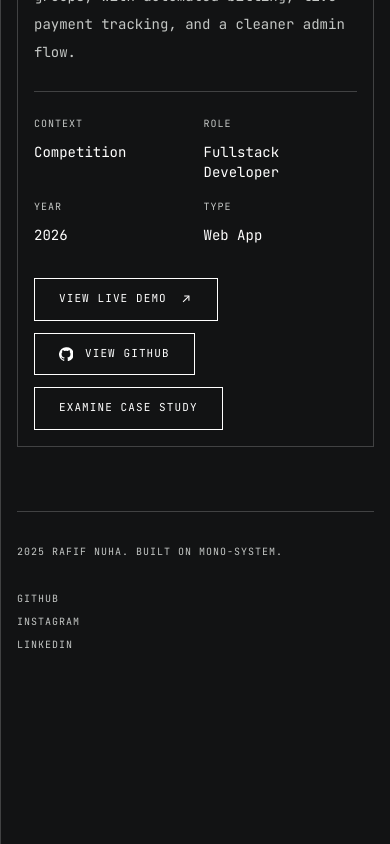
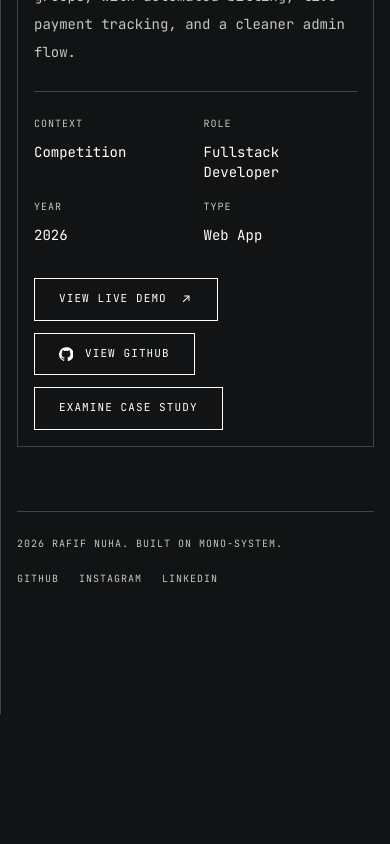
Before and after one commit to Pipip-zen/new-web-porto, a Next.js app: page / in a window 390 px wide. Shown: the part 1305-2149 px from the top of the page. After the commit the page ends 2019 px from the top, so only its background shows below. Built offline with nearby package versions, Linux system fonts and the light colour scheme.

Commit message:
fix: tighten mobile footer spacing

```diff
--- a/src/components/layout/Footer.tsx
+++ b/src/components/layout/Footer.tsx
@@ -3,11 +3,11 @@ import { socialLinks } from "@/data/socialLinks";
 
 export function Footer() {
   return (
-    <footer className="grid gap-8 border-t border-outline-variant pt-8 font-mono text-[10px] uppercase tracking-technical text-on-surface-variant lg:grid-cols-[minmax(0,1fr)_minmax(0,1fr)]">
+    <footer className="grid gap-5 border-t border-outline-variant pt-6 font-mono text-[10px] uppercase tracking-technical text-on-surface-variant lg:grid-cols-[minmax(0,1fr)_minmax(0,1fr)] lg:gap-8 lg:pt-8">
       <div className="space-y-2">
-        <p>2025 {siteProfile.name}. Built on mono-system.</p>
+        <p>2026 {siteProfile.name}. Built on mono-system.</p>
       </div>
-      <div className="grid gap-2 sm:grid-cols-4 sm:text-right">
+      <div className="flex flex-wrap gap-x-5 gap-y-2 sm:justify-end sm:text-right">
         {socialLinks.slice(0, 3).map((link) => (
           <a key={link.label} href={link.href} target="_blank" rel="noreferrer" className="transition-colors duration-200 hover:text-on-surface">
             {link.value}
--- a/src/components/layout/PageShell.tsx
+++ b/src/components/layout/PageShell.tsx
@@ -31,7 +31,7 @@ export function PageShell({ index, label, children }: PageShellProps) {
           </span>
         </div>
         <div className="flex-1 px-4 pb-16 pt-6 sm:px-6 lg:px-10 lg:pb-10 lg:pt-8 xl:px-14">{children}</div>
-        <div className="px-4 pb-24 sm:px-6 lg:px-10 lg:pb-8 xl:px-14">
+        <div className="px-4 pb-8 sm:px-6 lg:px-10 lg:pb-8 xl:px-14">
           <Footer />
         </div>
       </div>
```
